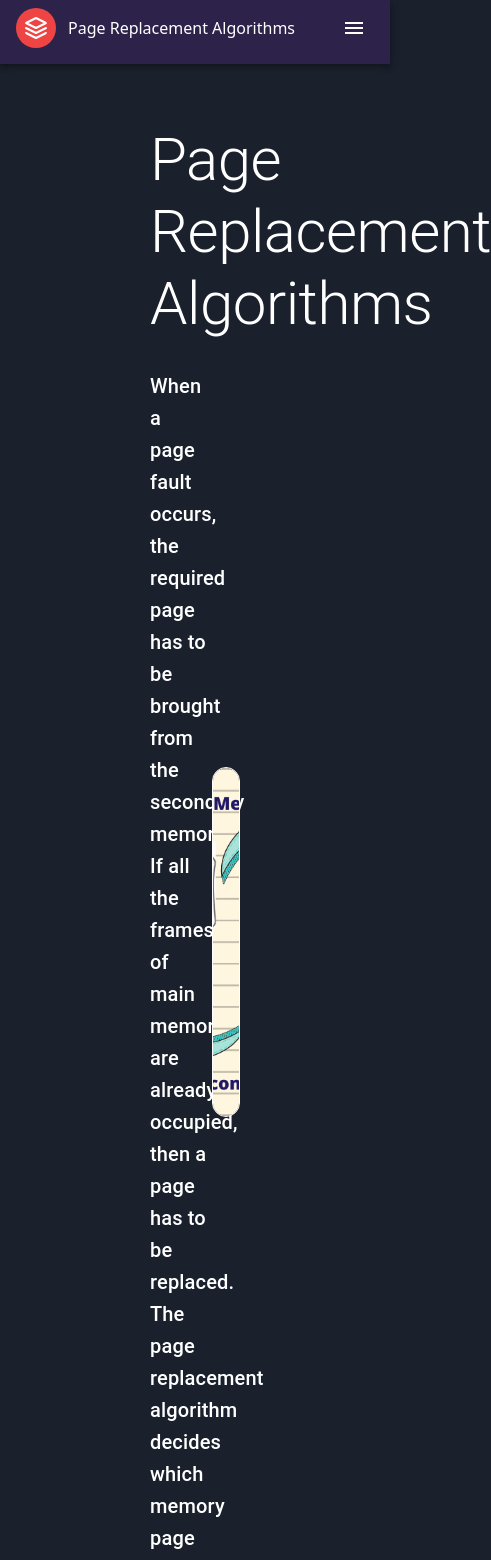
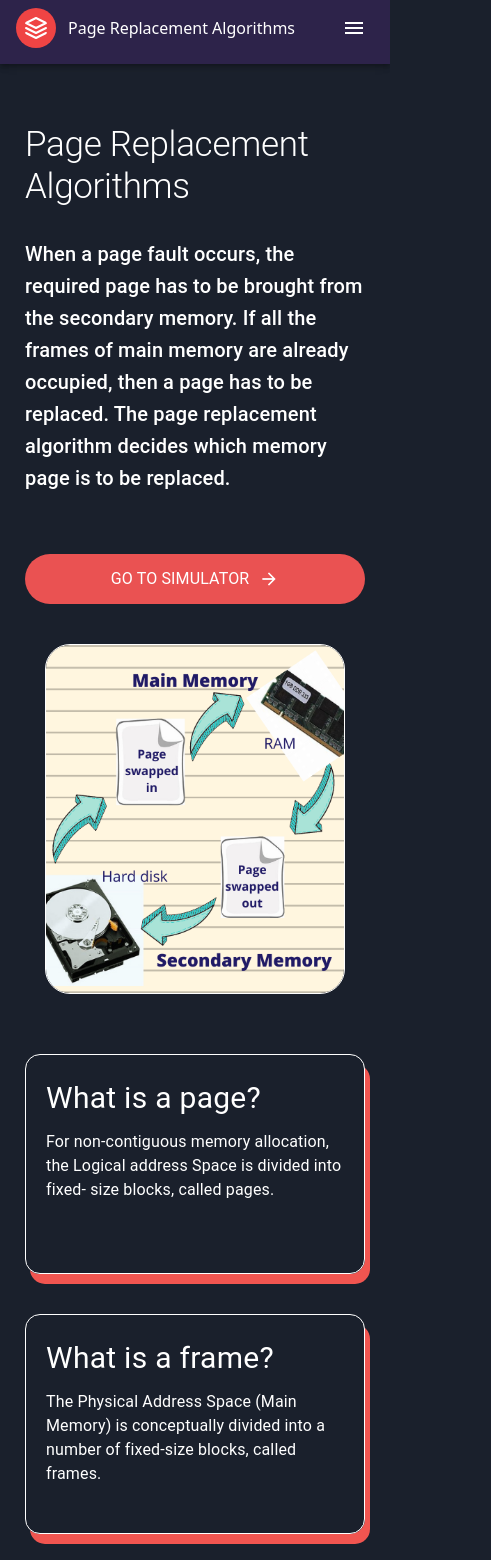
Before and after one commit to Priyanshu9898/OS-Project-G5-Team-3, a React (Create React App) app: page / in a window 390 px wide. Shown: the top 1560 px of the page, 491 px wide, since content can reach past the window. Built offline with nearby package versions, Linux system fonts and the light colour scheme.

Commit message:
Responsive website done

```diff
--- a/src/components/AlgoBlog/Algos.js
+++ b/src/components/AlgoBlog/Algos.js
@@ -4,12 +4,18 @@ import { Link } from "react-router-dom";
 import Navbar from "../Navigation/Navbar";
 import Page from "./Page";
 
-const useStyles = makeStyles({
+const useStyles = makeStyles((theme) => ({
   container: {
     width: "100%",
     height: "100vh",
     color: "white",
     padding: "0 150px",
+    [theme.breakpoints.down("sm")]: {
+      padding: "0 20px",
+    },
+    [theme.breakpoints.down("xs")]: {
+      padding: "0 10px",
+    },
   },
   links: {
     display: "flex",
@@ -20,8 +26,19 @@ const useStyles = makeStyles({
   },
   header: {
     width: "100%",
-
+    textAlign: "center",
     marginTop: 50,
+    [theme.breakpoints.down("sm")]: {
+      width: "100%",
+    },
+  },
+  headerText: {
+    [theme.breakpoints.down("sm")]: {
+      fontSize: 35,
+    },
+    [theme.breakpoints.down("xs")]: {
+      fontSize: 30,
+    },
   },
   btn: {
     width: 150,
@@ -31,26 +48,42 @@ const useStyles = makeStyles({
     borderBottom: "1px solid white",
     borderRadius: "5px     5px      0           0",
   },
-});
+  content: {
+    [theme.breakpoints.down("sm")]: {
+      width: "100%",
+      display: "flex",
+      flexDirection: "column",
+      alignItems: "center",
+      justifyContent: "flex-start",
+      textAlign: "center",
+    },
+  },
+}));
 
 const Algos = () => {
   let fifoContent = [
-    "In this algorithm, a queue is maintained. The page which is assigned the frame first will be replaced first. In other words, the page which resides at the rare end of the queue will be replaced on every page fault. ",
-    "However, FIFO is known to suffer from a problem known as Belady's anomaly which occurs when increasing the number of page frames results in an increase in the number of page faults for a given memory access pattern.",
-    "Belady’s anomaly – Belady’s anomaly proves that it is possible to have more page faults when increasing the number of page frames while using the First in First Out (FIFO) page replacement algorithm.",
-    "For example, if we consider reference string 3, 2, 1, 0, 3, 2, 4, 3, 2, 1, 0, 4 and 3 slots, we get 9 total page faults, but if we increase slots to 4, we get 10 page faults.",
+    "•	In this algorithm, a queue is maintained. The page which is assigned the frame first will be replaced first. In other words, the page which resides at the rare end of the queue will be replaced on every page fault. ",
+    "•	However, FIFO is known to suffer from a problem known as Belady's anomaly which occurs when increasing the number of page frames results in an increase in the number of page faults for a given memory access pattern.",
+    "•	Belady’s anomaly – Belady’s anomaly proves that it is possible to have more page faults when increasing the number of page frames while using the First in First Out (FIFO) page replacement algorithm.",
+    "•	For example, if we consider reference string 3, 2, 1, 0, 3, 2, 4, 3, 2, 1, 0, 4 and 3 slots, we get 9 total page faults, but if we increase slots to 4, we get 10 page faults.",
   ];
 
   let oprContent = [
-    "This algorithm replaces the page which will not be referred for so long in future. Optimal page replacement is perfect, but it is practically impossible to implement because the pages that will not be used in future for the longest time cannot be predicted. But it can be used as a benchmark as other algorithms are compared to this in terms of optimality. ",
+    "•	Optimal page replacement algorithm replaces the page which will not be referred for so long in future.",
+    "•	Optimal page replacement is perfect, but it is practically impossible to implement because the pages that will not be used in future for the longest time cannot be predicted.",
+    "•	 But it can be used as a benchmark as other algorithms are compared to this in terms of optimality.",
   ];
 
   let lruContent = [
-    "This algorithm replaces the page which has not been referred for a long time i.e., the page least recently used is replaced.",
+    "•	‘Least Recently Used’ algorithm replaces the page which has not been referred for a long time i.e., the page least recently used is replaced.",
+    "•	The idea is based on locality of reference. It works on the concept that the pages that are recently used in previous instructions are likely to be used in next instructions too. And the page that are used least recently less are likely to be used less in future.",
+    "•	LRU page replacement algorithm follows the stack property and so, it does not suffer from Belady’s Anomaly. Hence, LRU is the preferred page replacement policy over FIFO.",
   ];
 
   let mruContent = [
-    "This algorithm replaces the page which has been referred most recently. ",
+    "•	‘Most Recently Used’ algorithm replaces the page which has been referred most recently.",
+    "•	MRU page replacement algorithm also follows the stack property and so,it does not suffer from Belady’s Anomaly.",
+    "•	For a Reference String consisting of repeated sequence of page numbers, MRU will be optimal algorithm. CPU may generate such a reference string when executing loops. This is because while executing loops, same set of instructions have to be executed again and again. In such case, MRU should be used.",
   ];
 
   const classes = useStyles();
@@ -108,7 +141,10 @@ const Algos = () => {
 
       <Box className={classes.container}>
         <Box className={classes.header}>
-          <Typography style={{ textAlign: "center", fontSize: 45 }}>
+          <Typography
+            style={{ textAlign: "center", fontSize: 45 }}
+            className={classes.headerText}
+          >
             Page Replacement Techniques
           </Typography>
         </Box>
@@ -132,7 +168,9 @@ const Algos = () => {
         </Box>
 
         <Box className={classes.content}>
-          <Page algoName={algoTitle} content={algoContent} path={path} />
+          <Grid item xs={12} md={12} sm={12}>
+            <Page algoName={algoTitle} content={algoContent} path={path} />
+          </Grid>
         </Box>
       </Box>
     </>
--- a/src/components/AlgoBlog/Page.js
+++ b/src/components/AlgoBlog/Page.js
@@ -1,16 +1,32 @@
 import React from "react";
 import { Grid, Typography, makeStyles, Button, Box } from "@material-ui/core";
 
-const useStyles = makeStyles({
+const useStyles = makeStyles((theme) => ({
   container: {
     display: "flex",
     flexDirection: "column",
     alignItems: "center",
     justifyContent: "center",
     padding: "0 200px",
+    [theme.breakpoints.down("sm")]: {
+      padding: "0 30px",
+    },
+    [theme.breakpoints.down("xs")]: {
+      padding: "0 20px",
+    },
+    [theme.breakpoints.down("md")]: {
+      padding: "0 60px",
+    },
   },
   para: {
     marginTop: 10,
+    [theme.breakpoints.down("sm")]: {
+      display: "flex",
+
+      flexDirection: "column",
+      alignItems: "center",
+      justifyContent: "flex-start",
+    },
   },
 
   imgBox: {
@@ -22,14 +38,41 @@ const useStyles = makeStyles({
     objectFit: "cover",
     marginBottom: 40,
     marginTop: 20,
+
+    // [theme.breakpoints.down("sm")]: {
+    //   width: "100%",
+    //   height: 400,
+    //   objectFit: "contain",
+    // },
+    // [theme.breakpoints.down("xs")]: {
+    //   width: "100%",
+    //   hright: 400,
+    //   objectFit: "contain",
+    // },
   },
-});
+  algoname: {
+    [theme.breakpoints.down("sm")]: {
+      fontSize: 35,
+    },
+  },
+  header: {
+    [theme.breakpoints.down("sm")]: {
+      width: "100%",
+      display: "flex",
+      flexDirection: "column",
+      alignItems: "center",
+      justifyContent: "center",
+      textAlign: "center",
+    },
+  },
+}));
 
 const Page = (props) => {
   const classes = useStyles();
   return (
     <>
       <Box className={classes.container}>
+        <Box className={classes.header}>
           <Typography
             style={{
               color: "white",
@@ -37,10 +80,11 @@ const Page = (props) => {
               fontSize: 35,
               marginTop: 50,
             }}
+            className={classes.algoname}
           >
             {props.algoName}
           </Typography>
-
+        </Box>
         <Box className={classes.descr}>
           {props.content.map((item, index) => {
             return (
@@ -57,7 +101,7 @@ const Page = (props) => {
 
         <Box className={classes.imgBox}>
           <Typography style={{ color: "white", fontSize: 22 }}>
-            Example:{" "}
+            Example:
           </Typography>
 
           <img src={props.path} alt={props.algoName} className={classes.img} />
--- a/src/components/Contact/Contact.js
+++ b/src/components/Contact/Contact.js
@@ -5,7 +5,7 @@ import { db } from "../../firebase";
 import { Timestamp, addDoc, collection } from "firebase/firestore";
 import { useNavigate } from "react-router-dom";
 
-const useStyles = makeStyles({
+const useStyles = makeStyles((theme) => ({
   container: {
     width: "100%",
     height: "100vh",
@@ -13,6 +13,15 @@ const useStyles = makeStyles({
     display: "flex",
     flexDirection: "column",
     alignItems: "center",
+    [theme.breakpoints.down("sm")]: {
+      padding: "0 10px",
+    },
+    [theme.breakpoints.down("md")]: {
+      padding: "0 20px",
+    },
+    [theme.breakpoints.down("sm")]: {
+      padding: "0 10px",
+    },
   },
 
   box: {
@@ -25,19 +34,77 @@ const useStyles = makeStyles({
     height: "69vh",
     border: "1px solid white",
     borderRadius: "30px",
+    [theme.breakpoints.down("md")]: {
+      width: "600",
+      height: "80vh",
+      border: "1px solid white",
+      borderRadius: "30px",
+      padding: "0 20px",
+    },
+    [theme.breakpoints.down("sm")]: {
+      width: "100%",
+      height: "45vh",
+      border: "none",
+      // padding: "12px",
+      padding: "0 10px",
+    },
+    // [theme.breakpoints.down("xs")]: {
+    //   width: "100%",
+    //   border: "none",
+    //   padding: "12px",
+    // },
+  },
+  headerText: {
+    color: "white",
+    fontSize: 45,
+    textAlign: "center",
+    [theme.breakpoints.down("sm")]: {
+      fontSize: 30,
+    },
+    [theme.breakpoints.down("xs")]: {
+      fontSize: 30,
+    },
   },
   form: {
     display: "flex",
     flexDirection: "column",
     alignItems: "flex-start",
     marginTop: 30,
+    [theme.breakpoints.down("md")]: {
+      width: "100%",
+      display: "flex",
+      flexDirection: "column",
+      alignItems: "center",
+      justifyContent: "center",
+      marginTop: 20,
+    },
+    [theme.breakpoints.down("sm")]: {
+      width: "100%",
+      display: "flex",
+      flexDirection: "column",
+      alignItems: "center",
+      justifyContent: "center",
+      marginTop: 20,
+    },
   },
   label: {
     fontSize: 22,
+    [theme.breakpoints.down("sm")]: {
+      fontSize: 18,
+    },
+    [theme.breakpoints.down("xs")]: {
+      fontSize: 18,
+    },
   },
   inp: {
     marginTop: 10,
     width: "100%",
+    [theme.breakpoints.down("sm")]: {
+      width: "100%",
+    },
+    [theme.breakpoints.down("xs")]: {
+      width: "100%",
+    },
   },
   input: {
     padding: "5px 10px",
@@ -46,6 +113,13 @@ const useStyles = makeStyles({
     width: 450,
     border: "1px solid black",
     borderRadius: "5px",
+    [theme.breakpoints.down("sm")]: {
+      padding: "5px 10px",
+      width: "300",
+    },
+    [theme.breakpoints.down("xs")]: {
+      width: "100%",
+    },
   },
   boxBtn: {
     display: "flex",
@@ -65,7 +139,7 @@ const useStyles = makeStyles({
       backgroundColor: "#fa2c2c",
     },
   },
-});
+}));
 
 const Contact = () => {
   const navigate = useNavigate();
@@ -134,16 +208,15 @@ const Contact = () => {
   return (
     <>
       <Navbar />
+      <Grid item container xs={12} md={12} sm={12}>
         <Box className={classes.container}>
           <Box className={classes.box}>
             <Box style={{ marginTop: 30 }}>
-            <Typography
-              style={{ color: "white", fontSize: 45, textAlign: "center" }}
-            >
+              <Typography className={classes.headerText}>
                 Let's Get in Touch
               </Typography>
             </Box>
-
+            <Grid item container xs={12} md={12} sm={12}>
               <Box className={classes.form}>
                 <form onSubmit={handleSubmit}>
                   <Box className={classes.inp}>
@@ -184,7 +257,11 @@ const Contact = () => {
                   {error ? (
                     <>
                       <Typography
-                    style={{ color: "red", fontSize: 16, textAlign: "center" }}
+                        style={{
+                          color: "red",
+                          fontSize: 16,
+                          textAlign: "center",
+                        }}
                       >
                         {error}
                       </Typography>
@@ -201,8 +278,10 @@ const Contact = () => {
                   </Box>
                 </form>
               </Box>
+            </Grid>
           </Box>
         </Box>
+      </Grid>
     </>
   );
 };
--- a/src/components/LandingPage/BoxBlock.js
+++ b/src/components/LandingPage/BoxBlock.js
@@ -31,8 +31,8 @@ const BoxBlock = (props) => {
 
   return (
     <>
-      <Grid container className={classes.container}>
-        <Grid item container xs={12} className={classes.box}>
+      <Grid container className={classes.container} xs={12} sm={12} md={5}>
+        <Grid item container xs={12} md={12} sm={12} className={classes.box}>
           <Typography className={classes.header}>{props.title}</Typography>
           <Typography className={classes.descr}>{props.descr}</Typography>
         </Grid>
--- a/src/components/LandingPage/Landing.js
+++ b/src/components/LandingPage/Landing.js
@@ -4,12 +4,24 @@ import { Link } from "react-router-dom";
 import Navbar from "../Navigation/Navbar";
 import BoxBlock from "./BoxBlock";
 
-const useStyles = makeStyles({
+const useStyles = makeStyles((theme) => ({
   container: {
     width: "100%",
     height: "100vh",
     color: "white",
     padding: "0 150px",
+    [theme.breakpoints.down("md")]: {
+      padding: "0 50px",
+      width: "100%",
+    },
+    [theme.breakpoints.down("sm")]: {
+      padding: "0 35px",
+      width: "100%",
+    },
+    [theme.breakpoints.down("xs")]: {
+      padding: "0 25px",
+      width: "100%",
+    },
   },
   main: {
     // padding: "0 100px",
@@ -20,18 +32,48 @@ const useStyles = makeStyles({
   headerComponent: {
     display: "flex",
     flexDirection: "row",
-    justifyContent: "space-evenly",
+    justifyContent: "space-around",
     alignItems: "center",
     marginTop: 60,
   },
   header: {
     width: "65%",
   },
+
+  headerText: {
+    [theme.breakpoints.down("1200")]: {
+      fontSize: 48,
+    },
+    [theme.breakpoints.down("sm")]: {
+      fontSize: 40,
+    },
+    [theme.breakpoints.down("xs")]: {
+      fontSize: 35,
+    },
+  },
+  title: {
+    [theme.breakpoints.down("sm")]: {
+      fontSize: 42,
+    },
+    [theme.breakpoints.down("xs")]: {
+      fontSize: 38,
+    },
+  },
   imgBox: {
     width: "35%",
     display: "flex",
     alignItems: "center",
     justifyContent: "flex-end",
+
+    [theme.breakpoints.down("md")]: {
+      width: "100%",
+      margin: "auto",
+      padding: "0 20px",
+      marginTop: 20,
+      display: "flex",
+      justifyContent: "center",
+      alignItems: "center",
+    },
   },
   video: {
     backgroundColor: "white",
@@ -47,6 +89,11 @@ const useStyles = makeStyles({
     objectFit: "cover",
     border: "1px solid white",
     borderRadius: "25px",
+
+    [theme.breakpoints.down("md")]: {
+      width: "100%",
+      margin: "auto",
+    },
   },
 
   cards: {
@@ -55,7 +102,6 @@ const useStyles = makeStyles({
     // padding: "0 100px",
   },
   btn: {
-    marginTop: 60,
     width: 250,
     height: 50,
 
@@ -63,6 +109,26 @@ const useStyles = makeStyles({
     borderRadius: "30px",
     "&:hover": {
       backgroundColor: "#fa2c2c",
+    },
+    [theme.breakpoints.down("sm")]: {
+      width: "600px",
+    },
+  },
+  btnComponent2: {
+    marginTop: 60,
+    width: "100%",
+    [theme.breakpoints.down("sm")]: {
+      width: "100%",
+      display: "flex",
+      flexDirection: "row",
+      alignItems: "center",
+      justifyContent: "center",
+
+      marginBottom: 20,
+    },
+    [theme.breakpoints.down("xs")]: {
+      width: "100%",
+      marginBottom: 20,
     },
   },
   btn2: {
@@ -91,6 +157,14 @@ const useStyles = makeStyles({
     alignItems: "center",
     justifyContent: "center",
     textAlign: "center",
+
+    [theme.breakpoints.down("sm")]: {
+      display: "flex",
+      flexDirection: "column",
+      alignItems: "center",
+      justifyContent: "center",
+      textAlign: "center",
+    },
   },
   images: {
     width: "100%",
@@ -98,13 +172,46 @@ const useStyles = makeStyles({
     flexDirection: "row",
     justifyContent: "space-evenly",
     alignItems: "center",
+
+    [theme.breakpoints.down("sm")]: {
+      display: "flex",
+      flexDirection: "column",
+      justifyContent: "center",
+      alignItems: "center",
     },
+    [theme.breakpoints.down("xs")]: {
+      display: "flex",
+      flexDirection: "column",
+      justifyContent: "center",
+      alignItems: "center",
+    },
+  },
+  // iimg: {
+  //   [theme.breakpoints.down("sm")]: {
+  //     width: "100%",
 
+  //   },
+  // },
   algoImages: {
     marginTop: 20,
     marginBottom: 20,
     // border: "1px solid white",
     // borderRadius: "30px",
+    [theme.breakpoints.down("1300")]: {
+      marginLeft: 20,
+    },
+    [theme.breakpoints.down("sm")]: {
+      display: "flex",
+      flexDirection: "column",
+      justifyContent: "center",
+      alignItems: "center",
+    },
+    [theme.breakpoints.down("xs")]: {
+      display: "flex",
+      flexDirection: "column",
+      justifyContent: "center",
+      alignItems: "center",
+    },
   },
   algImg: {
     width: "250px",
@@ -120,7 +227,7 @@ const useStyles = makeStyles({
     alignItems: "center",
     marginBottom: 30,
   },
-});
+}));
 
 const Landing = () => {
   const classes = useStyles();
@@ -129,22 +236,22 @@ const Landing = () => {
       <Navbar />
       <Box className={classes.container}>
         <Box className={classes.main}>
-          <Grid container className={classes.headerComponent}>
-            <Grid item container xs={12}>
+          <Grid container className={classes.headerComponent} xs={12} md={12}>
+            <Grid item container xs={12} md={12}>
               {/* Header content */}
-
-              <Box className={classes.header}>
-                <Typography variant="h2">
+              <Grid item xs={12} md={8} className={classes.header}>
+                <Box>
+                  <Typography variant="h2" className={classes.headerText}>
                     Page Replacement Algorithms
                   </Typography>
                   <Typography variant="h6" style={{ marginTop: 30 }}>
-                  When a page fault occurs, the required page has to be brought
-                  from the secondary memory. If all the frames of main memory
-                  are already occupied, then a page has to be replaced. The page
-                  replacement algorithm decides which memory page is to be
-                  replaced.
+                    When a page fault occurs, the required page has to be
+                    brought from the secondary memory. If all the frames of main
+                    memory are already occupied, then a page has to be replaced.
+                    The page replacement algorithm decides which memory page is
+                    to be replaced.
                   </Typography>
-
+                  <Box className={classes.btnComponent2}>
                     <Button style={{ color: "white" }} className={classes.btn}>
                       <Link to="/home" className={classes.link}>
                         <Typography style={{ color: "white" }}>
@@ -158,8 +265,10 @@ const Landing = () => {
                       </Link>
                     </Button>
                   </Box>
-
-              <Box className={classes.imgBox}>
+                </Box>
+              </Grid>
+              <Grid item xs={12} md={4} className={classes.imgBox}>
+                <Box>
                   <img
                     src="./images/pageReplacement1.png"
                     alt="OS"
@@ -174,6 +283,7 @@ const Landing = () => {
                   className={classes.video}
                 ></iframe> */}
                 </Box>
+              </Grid>
             </Grid>
           </Grid>
 
@@ -198,7 +308,7 @@ const Landing = () => {
               />
               <BoxBlock
                 title="What is paging? "
-                descr="Paging is a memory management scheme that eliminates the need for contiguous allocation of physical memory. The mapping from virtual to physical address is done by the memory management unit (MMU) which is a hardware device and this mapping is known as paging technique."
+                descr="Paging is a memory management scheme that eliminates the need for contiguous allocation of physical memory. "
               />
               <BoxBlock
                 title="What is page fault? "
@@ -208,7 +318,7 @@ const Landing = () => {
           </Box>
 
           <Box className={classes.pageAlgo}>
-            <Grid container>
+            <Grid container xs={12} sm={12} md={12}>
               <Box
                 style={{
                   alignText: "center",
@@ -219,12 +329,16 @@ const Landing = () => {
                   marginBottom: 20,
                 }}
               >
-                <Typography style={{ fontSize: 45, alignText: "center" }}>
+                <Typography
+                  style={{ fontSize: 45, alignText: "center" }}
+                  className={classes.title}
+                >
                   The Page Replacement Algorithms
                 </Typography>
               </Box>
-              <Grid item container xs={12} className={classes.images}>
-                <Grid item xs={3}>
+              <Box className={classes.images}>
+                <Grid item container xs={12} md={12} sm={12}>
+                  <Grid item xs={12} md={3} sm={6} className={classes.iimg}>
                     <Box className={classes.algoImages}>
                       <img
                         src="./images/FCFS.png"
@@ -233,7 +347,7 @@ const Landing = () => {
                       />
                     </Box>
                   </Grid>
-                <Grid item xs={3}>
+                  <Grid item xs={12} md={3} sm={6} className={classes.iimg}>
                     <Box className={classes.algoImages}>
                       <img
                         src="./images/OPR.png"
@@ -242,7 +356,7 @@ const Landing = () => {
                       />
                     </Box>
                   </Grid>
-                <Grid item xs={3}>
+                  <Grid item xs={12} md={3} sm={6} className={classes.iimg}>
                     <Box className={classes.algoImages}>
                       <img
                         src="./images/LRU.png"
@@ -251,7 +365,7 @@ const Landing = () => {
                       />
                     </Box>
                   </Grid>
-                <Grid item xs={3}>
+                  <Grid item xs={12} md={3} sm={6} className={classes.iimg}>
                     <Box className={classes.algoImages}>
                       <img
                         src="./images/MRU.png"
@@ -261,6 +375,7 @@ const Landing = () => {
                     </Box>
                   </Grid>
                 </Grid>
+              </Box>
             </Grid>
           </Box>
 
--- a/src/components/Navigation/DrawerComponent.js
+++ b/src/components/Navigation/DrawerComponent.js
@@ -18,7 +18,7 @@ const DrawerComponent = () => {
   return (
     <>
       <Drawer
-        anchor="top"
+        anchor="right"
         open={openDrawer}
         onClose={() => setOpenDrawer(false)}
       >
```
Also changed, not shown: src/components/Home/Home.js (+14 -2 lines), src/components/Home/MainComponent.js (+16 -2 lines). Lines whose indentation alone changed are shown as unchanged.
